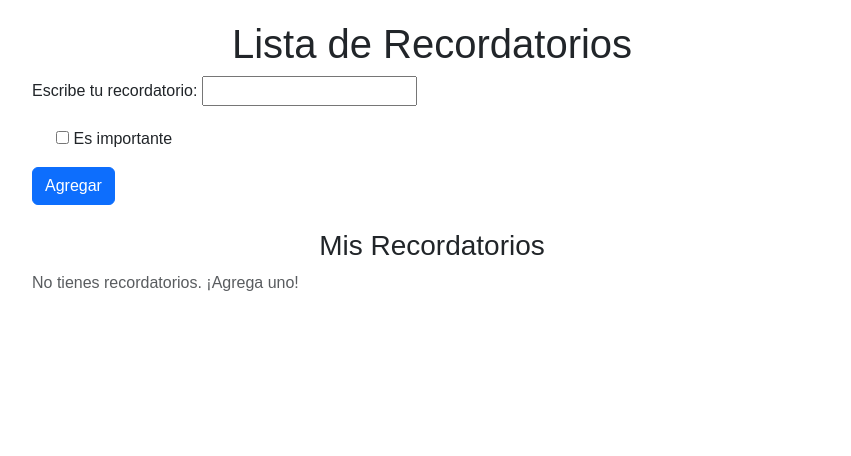
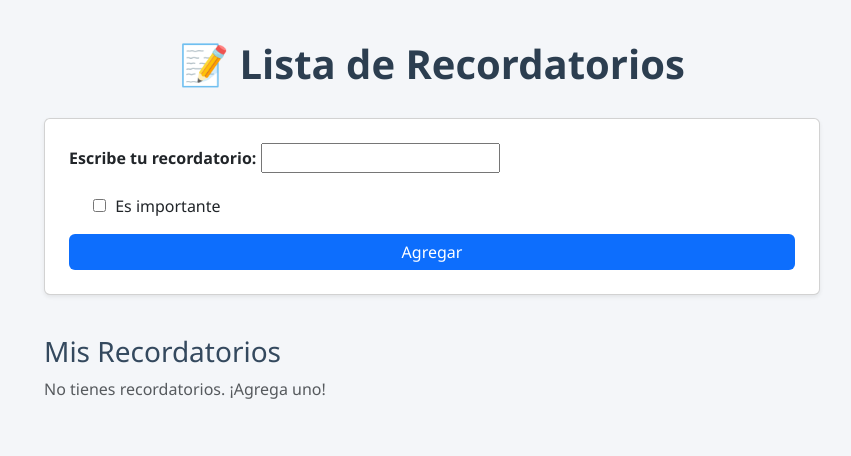
Before and after one commit to Daveus122/trabajo2_V1, a Django app: template tarea/reminders/templates/reminders/index.html in a window 1280 px wide. Shown: the top 456 px of the page, without its empty margins (208-1059 px from the left). Run offline with Django 5.2, Linux system fonts and the light colour scheme; the template is opened without the code that fills it: values that come from a table or form of the project are taken from there, others are empty.

Commit message:
actualizado

```diff
--- a/tarea/reminders/templates/reminders/index.html
+++ b/tarea/reminders/templates/reminders/index.html
@@ -6,14 +6,76 @@
     <title>Recordatorios</title>
     <link href="https://cdn.jsdelivr.net/npm/bootstrap@5.3.3/dist/css/bootstrap.min.css" rel="stylesheet">
     <style>
-        body { font-family: Arial, sans-serif; margin: 20px; max-width: 800px; margin-left: auto; margin-right: auto; }
-        h1, h3 { text-align: center; }
-        .reminder { margin-bottom: 10px; padding: 10px; border: 1px solid #ccc; border-radius: 5px; }
-        .reminder-actions { margin-top: 10px; }
+        body {
+            background-color: #f4f6f9;
+            font-family: 'Segoe UI', Tahoma, Geneva, Verdana, sans-serif;
+            padding: 40px 20px;
+        }
+
+        .container {
+            max-width: 800px;
+            margin: auto;
+        }
+
+        h1 {
+            text-align: center;
+            font-weight: 700;
+            color: #2c3e50;
+            margin-bottom: 30px;
+        }
+
+        h3 {
+            margin-top: 40px;
+            color: #34495e;
+        }
+
+        .reminder {
+            background-color: #ffffff;
+            box-shadow: 0 4px 12px rgba(0, 0, 0, 0.05);
+            border-left: 5px solid #0d6efd;
+            padding: 20px;
+            border-radius: 10px;
+            margin-bottom: 20px;
+            transition: 0.3s ease;
+        }
+
+        .reminder.important {
+            border-left-color: #dc3545;
+        }
+
+        .reminder:hover {
+            transform: scale(1.01);
+        }
+
+        .reminder-actions {
+            margin-top: 15px;
+        }
+
+        .form-label {
+            font-weight: 600;
+        }
+
+        .btn-primary {
+            background-color: #0d6efd;
+            border: none;
+        }
+
+        .btn-warning {
+            color: white;
+        }
+
+        .form-check-label {
+            margin-left: 5px;
+        }
+
+        .alert {
+            border-radius: 8px;
+        }
     </style>
 </head>
 <body>
-    <h1>Lista de Recordatorios</h1>
+    <div class="container">
+        <h1>📝 Lista de Recordatorios</h1>
 
         {% if messages %}
             {% for message in messages %}
@@ -24,7 +86,7 @@
             {% endfor %}
         {% endif %}
 
-    <form method="post" action="{% url 'reminder_list' %}" class="mb-4">
+        <form method="post" action="{% url 'reminder_list' %}" class="card p-4 shadow-sm mb-4">
             {% csrf_token %}
             <div class="mb-3">
                 <label for="content" class="form-label">Escribe tu recordatorio:</label>
@@ -40,13 +102,13 @@
         <h3>Mis Recordatorios</h3>
         {% if reminders %}
             {% for reminder in reminders %}
-            <div class="reminder">
+                <div class="reminder {% if reminder.important %}important{% endif %}">
                     <p><strong>ID:</strong> {{ reminder.id }}</p>
                     <p><strong>Recordatorio:</strong> {{ reminder.content }}</p>
-                <p><strong>Timestamp:</strong> {{ reminder.created_at|date:"U" }}</p>
+                    <p><strong>Fecha:</strong> {{ reminder.created_at|date:"d/m/Y H:i" }}</p>
                     <p><strong>Importante:</strong> {% if reminder.important %}Sí{% else %}No{% endif %}</p>
                     <div class="reminder-actions">
-                    <a href="{% url 'update_reminder' reminder.id %}" class="btn btn-warning">Actualizar</a>
+                        <a href="{% url 'update_reminder' reminder.id %}" class="btn btn-warning me-2">Actualizar</a>
                         <a href="{% url 'delete_reminder' reminder.id %}" class="btn btn-danger" onclick="return confirm('¿Estás seguro?')">Borrar</a>
                     </div>
                 </div>
@@ -54,16 +116,17 @@
         {% else %}
             <p class="text-muted">No tienes recordatorios. ¡Agrega uno!</p>
         {% endif %}
+    </div>
 
     <script src="https://cdn.jsdelivr.net/npm/bootstrap@5.3.3/dist/js/bootstrap.bundle.min.js"></script>
     <script>
-        document.addEventListener('DOMContentLoaded', function() {
+        document.addEventListener('DOMContentLoaded', function () {
             const alerts = document.querySelectorAll('.alert');
             alerts.forEach(alert => {
                 setTimeout(() => {
                     const bsAlert = new bootstrap.Alert(alert);
                     bsAlert.close();
-                }, 1000);
+                }, 3000);
             });
         });
     </script>
```
Lines whose indentation alone changed are shown as unchanged.
